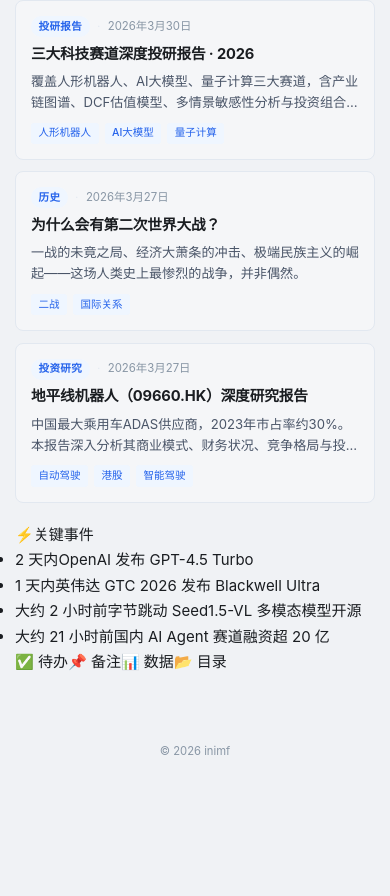
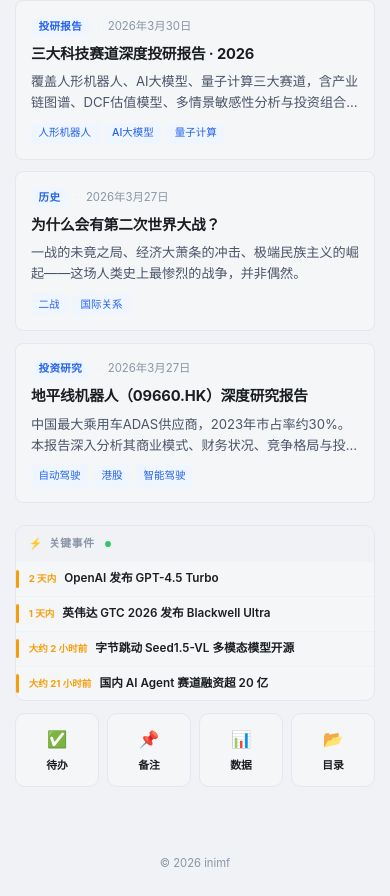
Before and after one commit to web1286/inimf-blog, a Next.js app: page / in a window 390 px wide. Shown: the part 553-1449 px from the top of the page. Before the commit the page ends 1337 px from the top, so only its background shows below. Built offline with nearby package versions, Linux system fonts and the light colour scheme.

Commit message:
feat: mobile responsive - show events & quick links below main content

```diff
--- a/styles/globals.css
+++ b/styles/globals.css
@@ -992,6 +992,107 @@ a {
   border: 1px solid var(--color-border);
 }
 
+/* ==================== 移动端追加区块（主内容下方，PC 隐藏）==================== */
+
+/* 默认 PC 隐藏 */
+.mobile-extra {
+  display: none;
+}
+
+/* 关键事件小卡片 */
+.mobile-extra-card {
+  background: var(--color-surface-gray);
+  border: 1px solid var(--color-border);
+  border-radius: 10px;
+  overflow: hidden;
+}
+
+.mobile-extra-header {
+  display: flex;
+  align-items: center;
+  gap: 6px;
+  padding: 0.55rem 0.85rem;
+  font-size: 0.72rem;
+  font-weight: 700;
+  text-transform: uppercase;
+  letter-spacing: 0.06em;
+  color: var(--color-text-muted);
+  border-bottom: 1px solid var(--color-border-light);
+  background: var(--color-bg);
+}
+
+.mobile-ev-list {
+  list-style: none;
+  display: flex;
+  flex-direction: column;
+}
+
+.mobile-ev-item {
+  display: flex;
+  align-items: baseline;
+  gap: 8px;
+  padding: 0.55rem 0.85rem;
+  border-bottom: 1px solid var(--color-border-light);
+  position: relative;
+}
+.mobile-ev-item:last-child {
+  border-bottom: none;
+}
+.mobile-ev-item::before {
+  content: '';
+  position: absolute;
+  left: 0;
+  top: 0.5rem;
+  bottom: 0.5rem;
+  width: 3px;
+  background: #f59e0b;
+  border-radius: 2px;
+}
+.mobile-ev-time {
+  font-size: 0.64rem;
+  font-weight: 700;
+  color: #f59e0b;
+  white-space: nowrap;
+  flex-shrink: 0;
+}
+.mobile-ev-title {
+  font-size: 0.78rem;
+  color: var(--color-text);
+  line-height: 1.45;
+  font-weight: 600;
+}
+
+/* 快捷按钮行 */
+.mobile-quick-row {
+  display: grid;
+  grid-template-columns: repeat(4, 1fr);
+  gap: 8px;
+}
+
+.mobile-quick-btn {
+  display: flex;
+  flex-direction: column;
+  align-items: center;
+  justify-content: center;
+  gap: 4px;
+  padding: 0.7rem 0.4rem;
+  background: var(--color-surface-gray);
+  border: 1px solid var(--color-border);
+  border-radius: 10px;
+  font-size: 0.72rem;
+  font-weight: 600;
+  color: var(--color-text);
+  text-decoration: none;
+  transition: background 0.15s, color 0.15s;
+}
+.mobile-quick-btn span {
+  font-size: 1.1rem;
+}
+.mobile-quick-btn:hover {
+  background: #eff6ff;
+  color: #2563eb;
+}
+
 /* ==================== 响应式：平板以下隐藏侧边栏和右栏 ==================== */
 
 @media (max-width: 1080px) {
@@ -1004,6 +1105,12 @@ a {
 }
 
 @media (max-width: 860px) {
+  .mobile-extra {
+    display: flex;
+    flex-direction: column;
+    gap: 12px;
+    margin-top: 1.5rem;
+  }
   .site-sidebar {
     display: none;
   }
```
